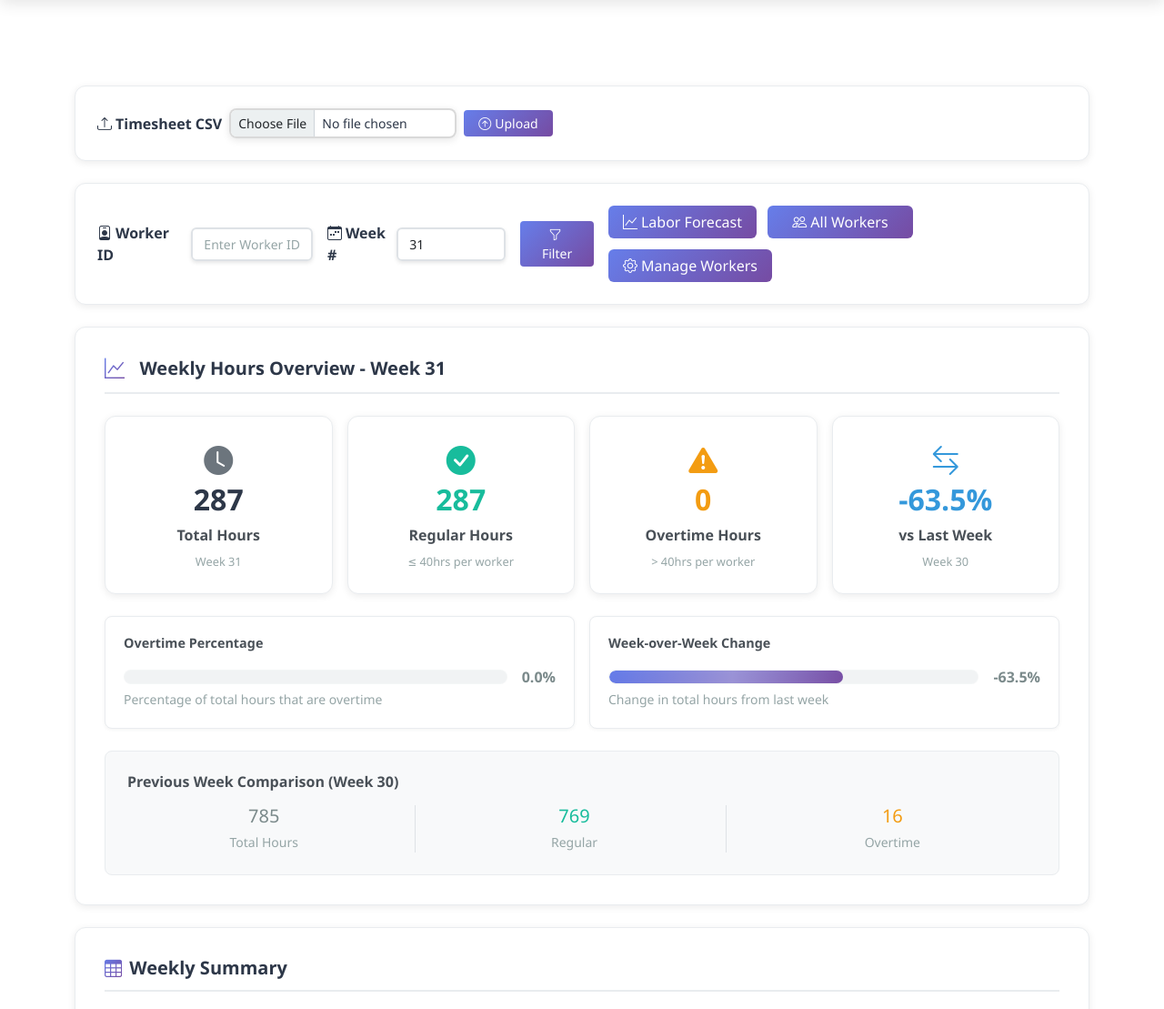
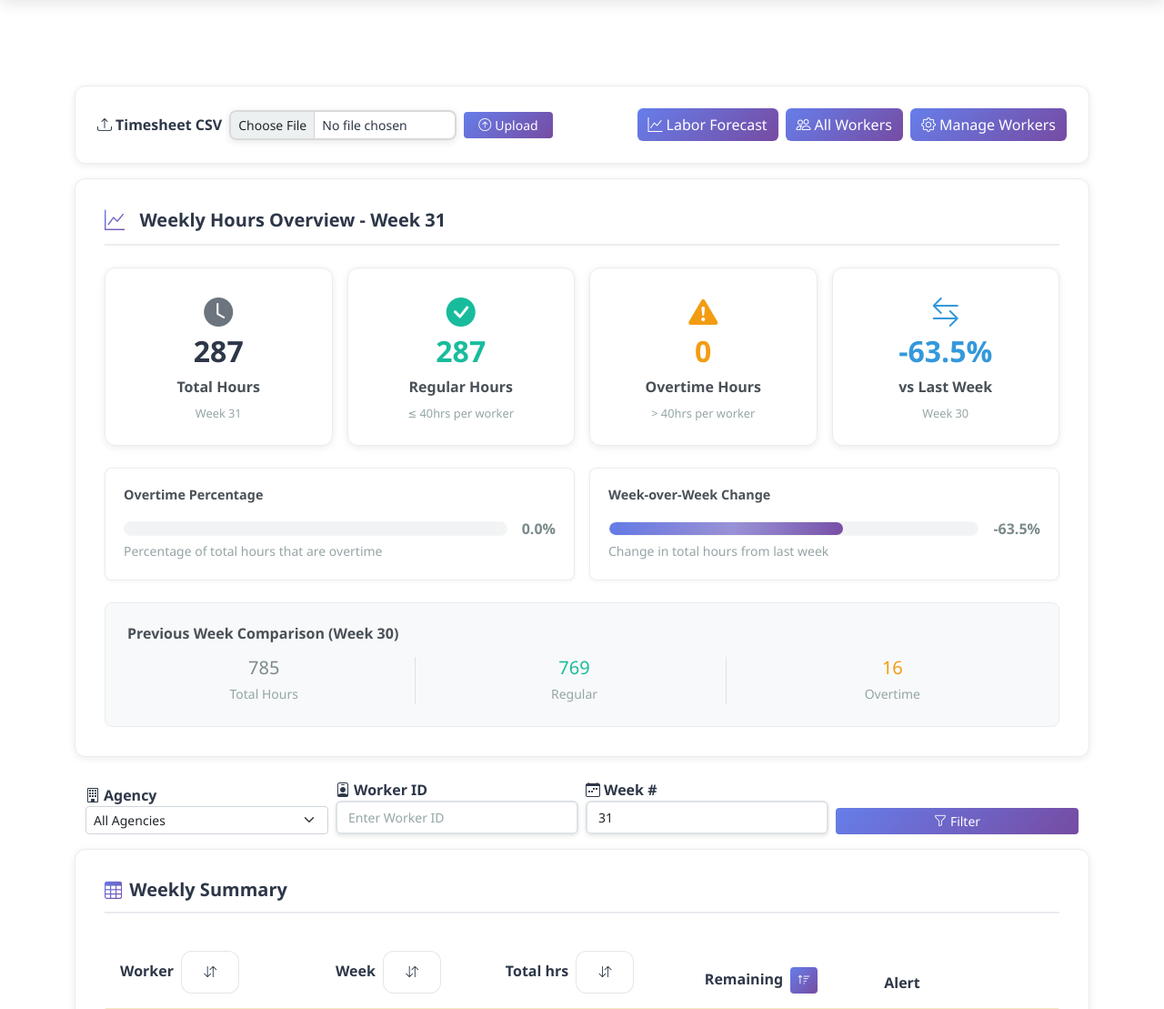
Before and after one commit to yassinebouassriaexternal-ship-it/warehouse_tracker, a Flask app: page / in a window 1280 px wide. Shown: the part 73-1182 px from the top of the page at 91% size. Run offline with Flask 3, Linux system fonts and the light colour scheme; some libraries are stand-ins or nearby versions.

Commit message:
Fix dashboard filter persistence, agency filter dropdown, and clarify worker active/inactive logic

```diff
--- a/app/routes/dashboard.py
+++ b/app/routes/dashboard.py
@@ -88,10 +88,13 @@
             }
             for e in entries
         ])
-        # Normalize agency column name
-        if 'agency' in df.columns and 'Agency' not in df.columns:
-            df['Agency'] = df['agency']
-        current_app.config['TIMESHEET_DF'] = df
+    # Normalize agency column name and ensure it is always present
+    if 'agency' in df.columns and 'Agency' not in df.columns:
+        df['Agency'] = df['agency']
+    elif 'Agency' not in df.columns:
+        df['Agency'] = ''
+    print('DEBUG: Unique agencies in DataFrame:', df['Agency'].unique())
+    current_app.config['TIMESHEET_DF'] = df
 
     # Process the timesheet data
     processed_df, summary_full = process_timesheet(df.copy())
@@ -210,7 +213,9 @@
                            is_forecast=False,
                            chart_data=chart_data,
                            week_auto_selected=week_auto_selected,
-                           current_week=datetime.today().isocalendar()[1])
+                           current_week=datetime.today().isocalendar()[1],
+                           agencies=agencies,
+                           agency_filter=agency_filter)
 
 @dashboard_bp.route('/upload', methods=['POST'])
 def upload():
--- a/app/templates/dashboard.html
+++ b/app/templates/dashboard.html
@@ -2,9 +2,9 @@
 {% block title %}Dashboard{% endblock %}
 
 {% block content %}
-<!-- Upload Section -->
-<div class="control-panel">
-    <form action="{{ url_for('dashboard.upload') }}" method="post" enctype="multipart/form-data" class="d-flex align-items-center gap-3 flex-wrap">
+<!-- Upload Section and Action Buttons -->
+<div class="control-panel d-flex flex-wrap align-items-center justify-content-between gap-3 mb-3">
+  <form action="{{ url_for('dashboard.upload') }}" method="post" enctype="multipart/form-data" class="d-flex align-items-center gap-3 flex-wrap mb-0">
     <div class="d-flex align-items-center gap-2">
       <label for="timesheet_file" class="form-label mb-0 fw-semibold">
         <i class="bi bi-upload me-1"></i>Timesheet CSV
@@ -15,53 +15,7 @@
       </button>
     </div>
   </form>
-</div>
-
-<!-- Auto-selection notification -->
-{% if week_auto_selected %}
-<div class="alert alert-info alert-dismissible fade show" role="alert">
-  <i class="bi bi-info-circle me-2"></i>
-  <strong>Auto-selected week:</strong> No data available for the current week ({{ current_week }}).
-  Showing data for the most recent week with available data (Week {{ week_filter }}).
-  <button type="button" class="btn-close" data-bs-dismiss="alert" aria-label="Close"></button>
-</div>
-{% endif %}
-
-<!-- Filter and Actions Section -->
-<div class="control-panel">
-    <div class="d-flex flex-wrap flex-md-nowrap align-items-center justify-content-between gap-3">
-      <form method="get" action="{{ url_for('dashboard.dashboard') }}" class="d-flex flex-wrap flex-md-nowrap align-items-center gap-3 mb-0">
-        <div class="d-flex align-items-center gap-2">
-          <label for="worker_filter" class="form-label mb-0 fw-semibold">
-            <i class="bi bi-person-badge me-1"></i>Worker ID
-          </label>
-          <input
-            id="worker_filter"
-            name="worker"
-            class="form-control form-control-sm filter-input"
-            placeholder="Enter Worker ID"
-            value="{{ worker_filter }}"
-            style="width: 140px;"
-          />
-        </div>
-        <div class="d-flex align-items-center gap-2">
-          <label for="week_filter" class="form-label mb-0 fw-semibold">
-            <i class="bi bi-calendar-week me-1"></i>Week #
-          </label>
-          <input
-            id="week_filter"
-            name="week"
-            class="form-control form-control-sm filter-input"
-            placeholder="Enter Week #"
-            value="{{ week_filter }}"
-            style="width: 120px;"
-          />
-        </div>
-        <button class="btn btn-primary btn-sm px-3" data-bs-toggle="tooltip" title="Apply filters">
-          <i class="bi bi-funnel me-1"></i>Filter
-        </button>
-      </form>
-      <div class="action-buttons">
+  <div class="d-flex flex-wrap gap-2">
     <a class="btn btn-primary" href="{{ url_for('dashboard.predict', show_all=0) }}" data-bs-toggle="tooltip" title="Forecast next week's labor needs">
       <i class="bi bi-graph-up me-1"></i>Labor Forecast
     </a>
@@ -89,7 +43,6 @@
     <a class="btn btn-primary" href="{{ url_for('dashboard.manage_workers') }}" data-bs-toggle="tooltip" title="Manage worker list">
       <i class="bi bi-gear me-1"></i>Manage Workers
     </a>
-      </div>
   </div>
 </div>
 
@@ -198,6 +151,56 @@
           </div>
         </div>
     </div>
+</div>
+{% endif %}
+
+<!-- Filter Section: Directly above Weekly Summary -->
+{% if summary is not none and not summary.empty %}
+<div class="container-fluid mb-3">
+  <form method="get" action="{{ url_for('dashboard.dashboard') }}">
+    <div class="row g-2 align-items-end">
+      <div class="col-md-3">
+        <label for="agency_filter" class="form-label mb-0 fw-semibold">
+          <i class="bi bi-building me-1"></i>Agency
+        </label>
+        <select id="agency_filter" name="agency" class="form-select form-select-sm" onchange="this.form.form.submit()">
+          <option value="">All Agencies</option>
+          {% for agency in agencies %}
+          <option value="{{ agency }}" {% if agency_filter == agency %}selected{% endif %}>{{ agency }}</option>
+          {% endfor %}
+        </select>
+      </div>
+      <div class="col-md-3">
+        <label for="worker_filter" class="form-label mb-0 fw-semibold">
+          <i class="bi bi-person-badge me-1"></i>Worker ID
+        </label>
+        <input
+          id="worker_filter"
+          name="worker"
+          class="form-control form-control-sm filter-input"
+          placeholder="Enter Worker ID"
+          value="{{ worker_filter }}"
+        />
+      </div>
+      <div class="col-md-3">
+        <label for="week_filter" class="form-label mb-0 fw-semibold">
+          <i class="bi bi-calendar-week me-1"></i>Week #
+        </label>
+        <input
+          id="week_filter"
+          name="week"
+          class="form-control form-control-sm filter-input"
+          placeholder="Enter Week #"
+          value="{{ week_filter }}"
+        />
+      </div>
+      <div class="col-md-3 d-flex align-items-end">
+        <button class="btn btn-primary btn-sm w-100" data-bs-toggle="tooltip" title="Apply filters">
+          <i class="bi bi-funnel me-1"></i>Filter
+        </button>
+      </div>
+    </div>
+  </form>
 </div>
 {% endif %}
 
```
Also changed, not shown: app/templates/agency_summary.html (+1 -49 lines), instance/warehouse.db. Lines whose indentation alone changed are shown as unchanged.
